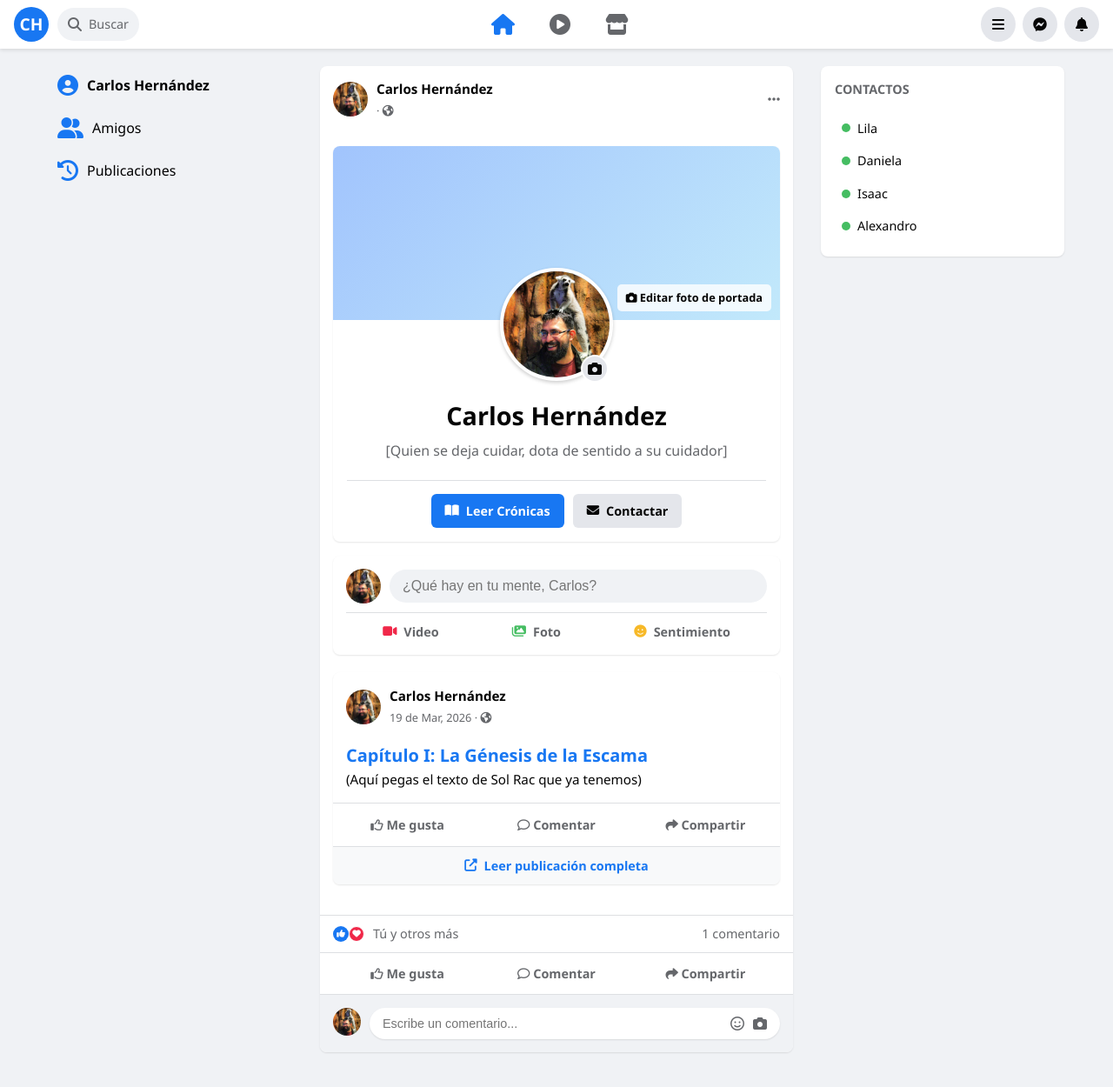
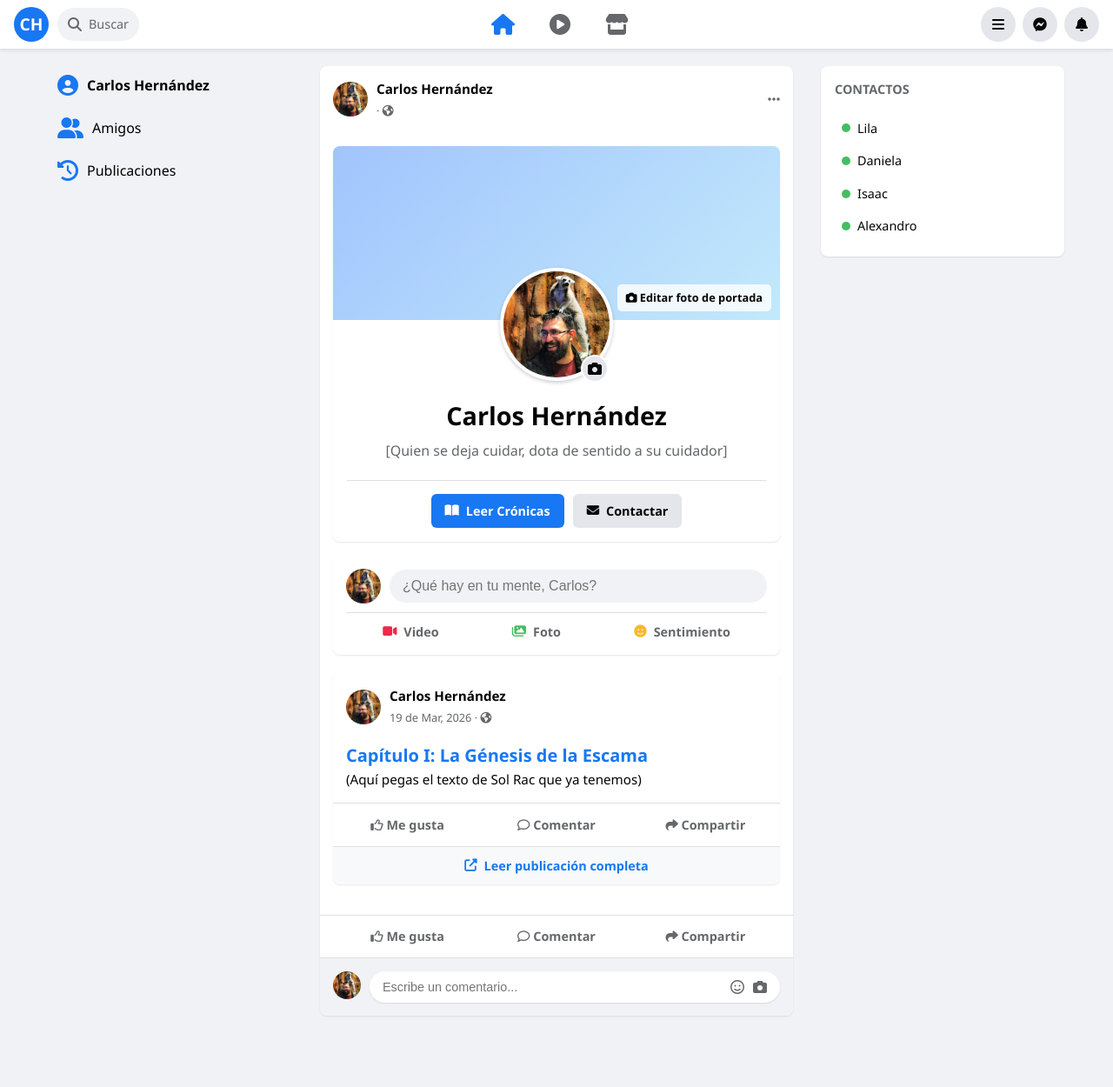
Before and after one commit to cafrhein/muro, a Jekyll site: the page built from _layouts/post.html, in a window 1280 px wide and 1250 px high. Shown: the whole window at 87% size. Built offline with Jekyll 4.4.1, drawn with Linux system fonts in a browser that asks for light colours.

Commit message:
Update post.html

```diff
--- a/_layouts/post.html
+++ b/_layouts/post.html
@@ -22,17 +22,6 @@ layout: default
 
     </div>
 
-    <div style="padding: 10px 15px; display: flex; justify-content: space-between; align-items: center; border-top: 1px solid #dddfe2; color: #65676b; font-size: 0.9rem;">
-        <div style="display: flex; align-items: center; gap: 5px;">
-            <div style="background: #1877f2; color: white; width: 18px; height: 18px; border-radius: 50%; display: flex; align-items: center; justify-content: center; font-size: 0.6rem;"><i class="fas fa-thumbs-up"></i></div>
-            <div style="background: #f02849; color: white; width: 18px; height: 18px; border-radius: 50%; display: flex; align-items: center; justify-content: center; font-size: 0.6rem; margin-left: -5px; border: 1px solid white;"><i class="fas fa-heart"></i></div>
-            <span style="margin-left: 5px;">Tú y otros más</span>
-        </div>
-        <div>
-            <span>1 comentario</span>
-        </div>
-    </div>
-
     <div style="border-top: 1px solid #dddfe2; display: flex; padding: 5px 15px; color: #65676b; font-weight: 600; font-size: 0.9rem; margin: 0;">
         <div style="flex: 1; text-align: center; padding: 8px; cursor: pointer; border-radius: 5px; transition: background 0.2s;"><i class="far fa-thumbs-up"></i> Me gusta</div>
         <div style="flex: 1; text-align: center; padding: 8px; cursor: pointer; border-radius: 5px; transition: background 0.2s;"><i class="far fa-comment"></i> Comentar</div>
```
